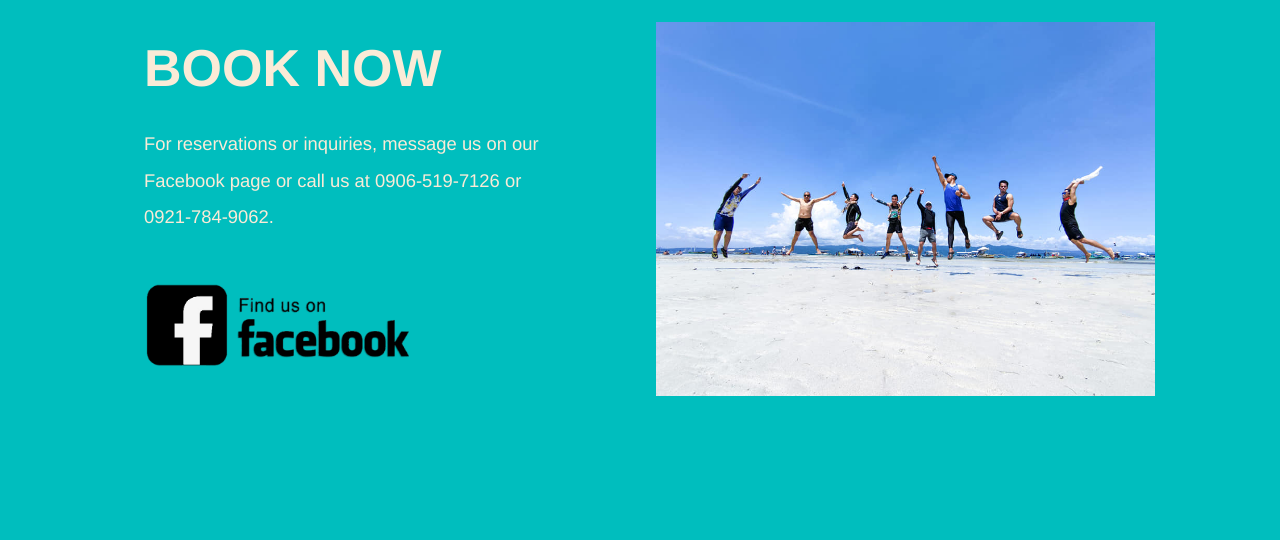
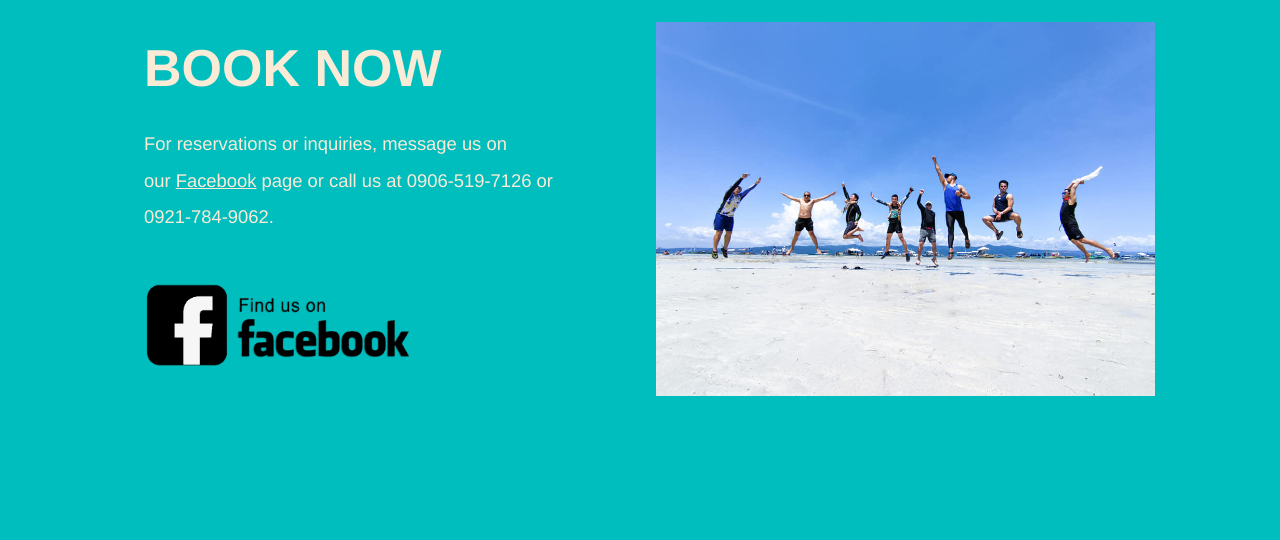
Before and after one commit to giantcarlos/villa-noe, a React (Vite) app: page / in a window 1280 px wide. Shown: the part 3080-3620 px from the top of the page. Built offline with nearby package versions, Linux system fonts and the light colour scheme.

Commit message:
add Facebook link to contact

```diff
--- a/src/Components/Contact.jsx
+++ b/src/Components/Contact.jsx
@@ -24,7 +24,8 @@ function Contact() {
       <motion.div className="home-grid" variants={container} initial="hidden" whileInView="show" viewport={{ amount: .45, once: true }}>
               <motion.img className="contact-image" variants={item} alt="Cottages at Villa Noe." src="jump.jpg" />
               <motion.h2 className="small-font-5" variants={item} >BOOK NOW</motion.h2>
-              <motion.p className="paragraph-4" variants={item} >For reservations or inquiries, message us on our Facebook page or call us at 0906-519-7126 or 0921-784-9062.</motion.p>
+              <motion.p className="paragraph-4" variants={item} >For reservations or inquiries, message us on our&nbsp;
+              <a className="details-link" href='https://www.facebook.com/VillaNoeBeach/' target="_blank">Facebook</a> page or call us at 0906-519-7126 or 0921-784-9062.</motion.p>
               <motion.a href="https://www.facebook.com/VillaNoeBeach/" target="_blank" className="facebook-image" variants={item}><img src="facebook.png" alt="Find us on facebook banner image." width="300" /></motion.a>
         </motion.div>
     </section>
```
